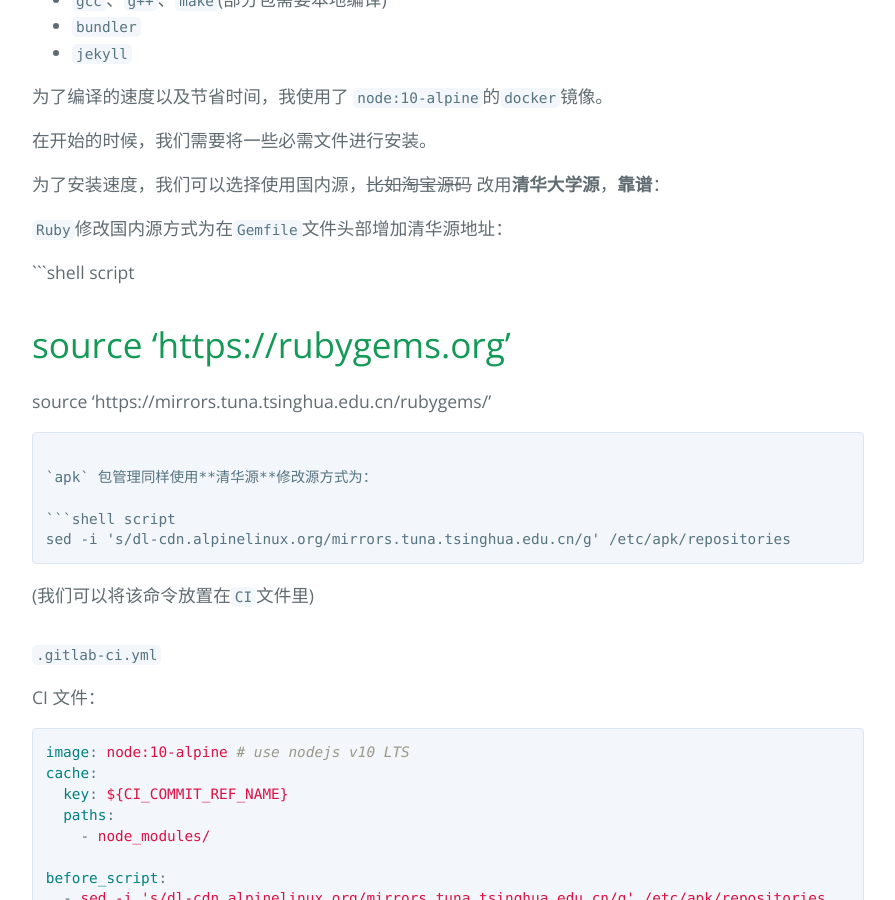
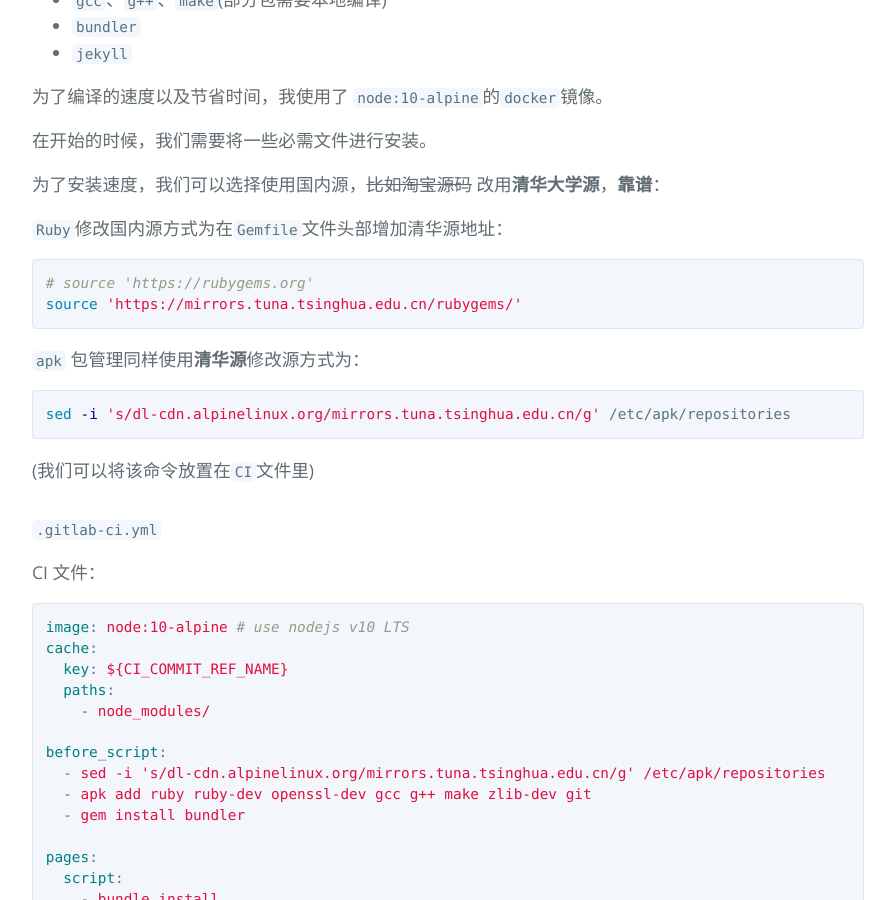
Before and after one commit to kekxv/kekxv.github.io, a Jekyll site: the page built from _posts/2020-11-26-gitlab pages jekyll 自动部署.md, in a window 1280 px wide and 900 px high, scrolled down 584 px. Shown: the whole window, without its empty margins (192-1087 px from the left). Built offline with Jekyll 4.4.1, drawn with Linux system fonts in a browser that asks for light colours.

Commit message:
fix gitlab pages

````diff
--- a/_config_gitlab.yml
+++ b/_config_gitlab.yml
@@ -2,8 +2,8 @@ title: kekxv 个人博客
 description: 个人博客
 show_downloads: false
 
-baseurl: "" # change this to the subpath of your site, e.g. /blog. Leave it empty if you don't need it.
-url: "https://caesar.pages.kekxv.com/blog" # change this to the base hostname & protocol for your site
+baseurl: "/blog" # change this to the subpath of your site, e.g. /blog. Leave it empty if you don't need it.
+url: "https://caesar.pages.kekxv.com" # change this to the base hostname & protocol for your site
 
 
 google_analytics:
--- a/_posts/2020-11-26-gitlab pages jekyll 自动部署.md
+++ b/_posts/2020-11-26-gitlab pages jekyll 自动部署.md
@@ -24,14 +24,14 @@ author: "kekxv"
 
 `Ruby`修改国内源方式为在`Gemfile`文件头部增加清华源地址：
 
-```shell script
+```shell
 # source 'https://rubygems.org'
 source 'https://mirrors.tuna.tsinghua.edu.cn/rubygems/'
 ```
 
 `apk` 包管理同样使用**清华源**修改源方式为：
 
-```shell script
+```shell
 sed -i 's/dl-cdn.alpinelinux.org/mirrors.tuna.tsinghua.edu.cn/g' /etc/apk/repositories
 ```
 
````
